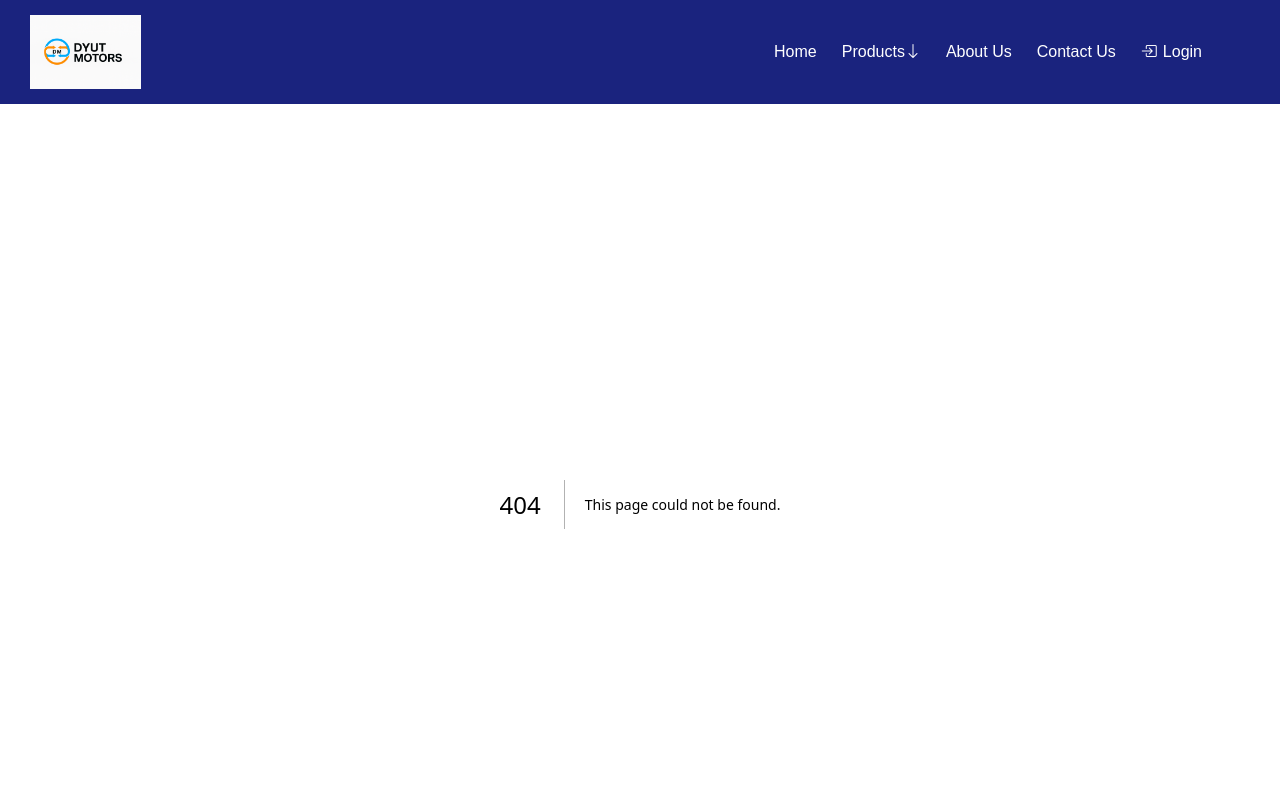
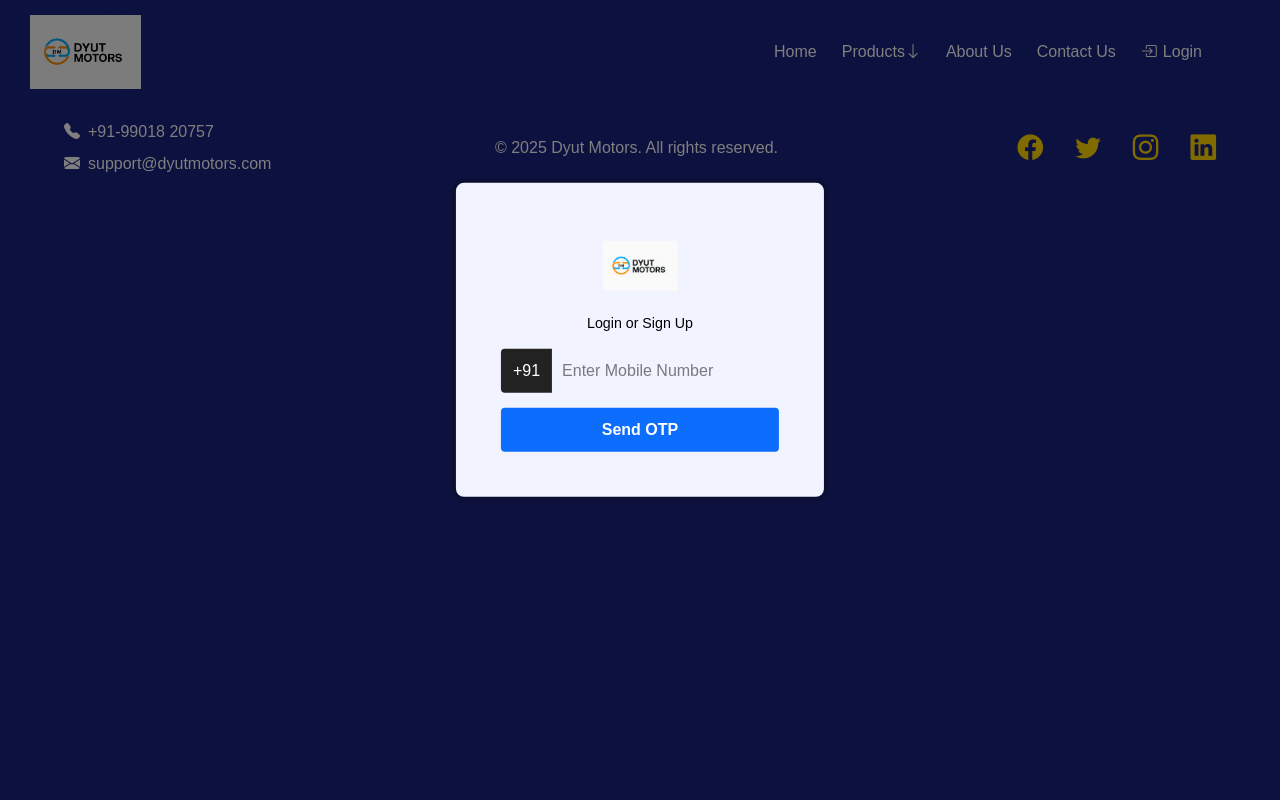
Before and after one commit to srini2107/dyut-motors, a Next.js app: page /login in a window 1280 px wide. Before the commit this address had no page. Shown: the top 800 px of the page. Built offline with nearby package versions, Linux system fonts and the light colour scheme.

Commit message:
new change v4

```diff
--- /dev/null
+++ b/app/login/LoginForm.jsx
@@ -0,0 +1,123 @@
+"use client";
+import React, { useState, useEffect, useRef } from "react";
+import styles from "./LoginForm.module.css";
+
+export default function LoginForm({ onLoginSuccess, onClose }) {
+  const [mobile, setMobile] = useState("");
+  const [otp, setOtp] = useState("");
+  const [step, setStep] = useState("mobile"); // "mobile" or "otp"
+  const [isLoading, setIsLoading] = useState(false);
+  const formRef = useRef(null);
+
+  const validateMobile = (mobile) => /^\d{10}$/.test(mobile);
+
+  const handleSendOtp = async () => {
+    if (!validateMobile(mobile)) {
+      alert("Please enter a valid 10-digit mobile number.");
+      return;
+    }
+    setIsLoading(true);
+    try {
+      const res = await fetch("/api/send-otp", {
+        method: "POST",
+        headers: { "Content-Type": "application/json" },
+        body: JSON.stringify({ mobile }),
+      });
+      if (res.ok) {
+        alert("OTP sent successfully!");
+        setStep("otp");
+      } else {
+        const errorData = await res.json();
+        alert(errorData.error || "Failed to send OTP.");
+      }
+    } catch (error) {
+      alert("Network error. Please try again.");
+    } finally {
+      setIsLoading(false);
+    }
+  };
+
+  const handleVerifyOtp = async () => {
+    if (!otp.trim()) {
+      alert("Please enter the OTP.");
+      return;
+    }
+    setIsLoading(true);
+    try {
+      const res = await fetch("/api/verify-otp", {
+        method: "POST",
+        headers: { "Content-Type": "application/json" },
+        body: JSON.stringify({ mobile, otp }),
+      });
+      if (res.ok) {
+        alert("OTP verified successfully!");
+        localStorage.setItem("isLoggedIn", "true");
+        onLoginSuccess();
+      } else {
+        const errorData = await res.json();
+        alert(errorData.error || "Failed to verify OTP.");
+      }
+    } catch (error) {
+      alert("Network error. Please try again.");
+    } finally {
+      setIsLoading(false);
+    }
+  };
+
+  useEffect(() => {
+    const handleClickOutside = (event) => {
+      if (formRef.current && !formRef.current.contains(event.target)) {
+        onClose(); // Close the login form
+      }
+    };
+    document.addEventListener("mousedown", handleClickOutside);
+    return () => document.removeEventListener("mousedown", handleClickOutside);
+  }, [onClose]);
+
+  return (
+    <div className={styles.loginFormOverlay}>
+      <div className={styles.loginFormContainer} ref={formRef}>
+        <img
+          src="/img1.png"
+          alt="Logo"
+          className={styles.loginLogo}
+        />
+        {step === "mobile" && (
+          <>
+            <h5>Login or Sign Up</h5>
+            <div className={styles.mobileInputWrapper}>
+              <span className={styles.stdCode}>+91</span>
+              <input
+                type="text"
+                placeholder="Enter Mobile Number"
+                value={mobile}
+                onChange={(e) => setMobile(e.target.value.replace(/[^0-9]/g, ""))}
+                maxLength={10}
+                className={styles.mobileInput}
+              />
+            </div>
+            <button onClick={handleSendOtp} disabled={isLoading}>
+              {isLoading ? "Sending OTP..." : "Send OTP"}
+            </button>
+          </>
+        )}
+        {step === "otp" && (
+          <>
+            <h5>Enter OTP</h5>
+            <input
+              type="text"
+              placeholder="Enter OTP"
+              value={otp}
+              onChange={(e) => setOtp(e.target.value.replace(/[^0-9]/g, ""))}
+              maxLength={6}
+              className={styles.otpInput}
+            />
+            <button onClick={handleVerifyOtp} disabled={isLoading}>
+              {isLoading ? "Verifying..." : "Verify OTP"}
+            </button>
+          </>
+        )}
+      </div>
+    </div>
+  );
+}
--- /dev/null
+++ b/app/login/LoginForm.module.css
@@ -0,0 +1,108 @@
+.loginFormContainer {
+    background-color: #f1f3ff;
+    color: BLACK;
+    padding: 45px;
+    max-width: 420px;
+    max-height: 320px;
+    margin: 20px auto;
+    border-radius: 8px;
+    box-shadow: 0 0 10px rgba(0, 0, 0, 0.5);
+    position: fixed;
+    top: 40%;
+    left: 50%;
+    transform: translate(-50%, -50%);
+    z-index: 2000;
+    text-align: center;
+    /* higher than nav */
+  }
+
+  .loginFormContainer h5 {
+    margin-bottom: 15px;
+    font-size: 0.89rem;
+  }
+
+  .loginFormContainer input {
+    width: 100%;
+    padding: 10px;
+
+    border: none;
+    border-radius: 4px;
+  }
+
+  .loginFormContainer button {
+    width: 100%;
+    padding: 10px;
+    background-color: #0d6efd;
+    border: none;
+    color: white;
+    font-weight: bold;
+    border-radius: 4px;
+    cursor: pointer;
+  }
+
+  .loginFormContainer button:hover {
+    background-color: #0b5ed7;
+  }
+
+  /* Add to LoginForm.module.css */
+  .loginFormOverlay {
+    position: fixed;
+    top: 0;
+    left: 0;
+    width: 100vw;
+    height: 100vh;
+    background: rgba(0, 0, 0, 0.5);
+    z-index: 1999;
+  }
+
+  .loginLogo {
+    display: block;
+    margin: 0 auto 10px auto;
+    width: 75px;
+    height: 75px;
+    object-fit: contain;
+  }
+
+  .mobileInputWrapper {
+    display: flex;
+    align-items: center;
+    margin-bottom: 15px;
+  }
+
+  .stdCode {
+    background: #222;
+    color: #fff;
+    padding: 10px 12px;
+    border-radius: 4px 0 0 4px;
+    font-size: 1rem;
+    border: none;
+  }
+
+  .mobileInput {
+    flex: 1;
+    padding: 10px;
+    border: none;
+    border-radius: 0 4px 4px 0;
+    font-size: 1rem;
+  }
+
+  @media (max-width: 900px) {
+    .loginFormContainer {
+      width: 90%;
+      max-width: 400px;
+      padding: 20px;
+      top: 50%;
+      left: 50%;
+      transform: translate(-50%, -50%);
+    }
+
+    .loginLogo {
+      width: 60px;
+      height: 60px;
+    }
+
+    .loginFormContainer h5 {
+      font-size: 0.85rem;
+    }
+
+  }
--- /dev/null
+++ b/app/login/OtpVerificationPopup.jsx
@@ -0,0 +1,21 @@
+"use client";
+import styles from "./OtpVerificationPopup.module.css";
+
+export default function OtpVerificationPopup({ otp, setOtp, onVerify }) {
+  return (
+    <div className={styles.popupContainer}>
+      <h5>Enter OTP</h5>
+      <input
+        type="text"
+        value={otp}
+        onChange={(e) => setOtp(e.target.value.replace(/[^0-9]/g, ""))}
+        maxLength={6}
+        className={styles.otpInput}
+        placeholder="Enter OTP"
+      />
+      <button onClick={onVerify} className={styles.verifyButton}>
+        Verify OTP
+      </button>
+    </div>
+  );
+}
--- /dev/null
+++ b/app/login/OtpVerificationPopup.module.css
@@ -0,0 +1,36 @@
+.popupContainer {
+  display: flex;
+  flex-direction: column;
+  align-items: center;
+  justify-content: center;
+  padding: 20px;
+  background-color: #fff;
+  border: 1px solid #ccc;
+  border-radius: 8px;
+  box-shadow: 0 4px 6px rgba(0, 0, 0, 0.1);
+  width: 300px;
+  margin: 0 auto;
+}
+
+.otpInput {
+  width: 100%;
+  padding: 10px;
+  margin: 10px 0;
+  border: 1px solid #ccc;
+  border-radius: 4px;
+  font-size: 16px;
+}
+
+.verifyButton {
+  padding: 10px 20px;
+  background-color: #007bff;
+  color: #fff;
+  border: none;
+  border-radius: 4px;
+  cursor: pointer;
+  font-size: 16px;
+}
+
+.verifyButton:hover {
+  background-color: #0056b3;
+}
--- /dev/null
+++ b/app/login/page.jsx
@@ -0,0 +1,6 @@
+"use client";
+import LoginForm from "./LoginForm";
+
+export default function LoginPage() {
+  return <LoginForm />;
+}
```
